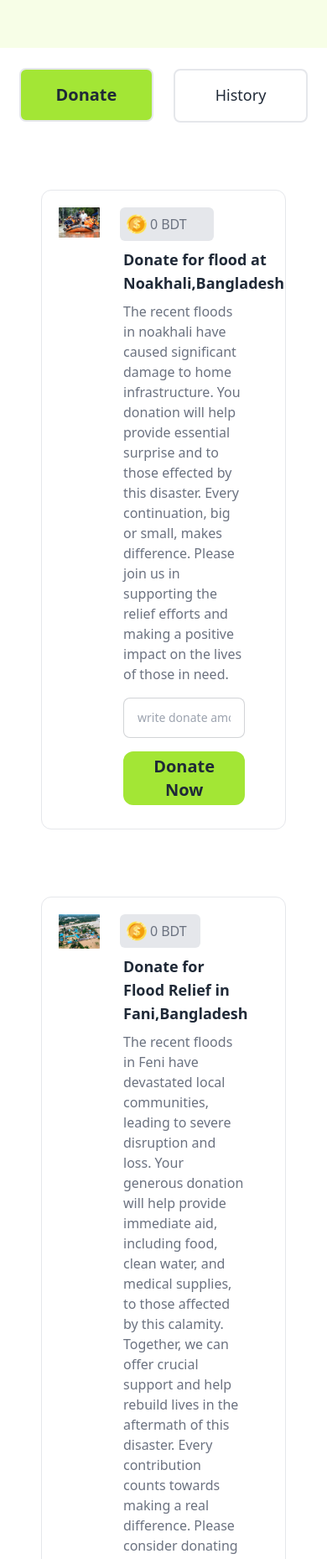
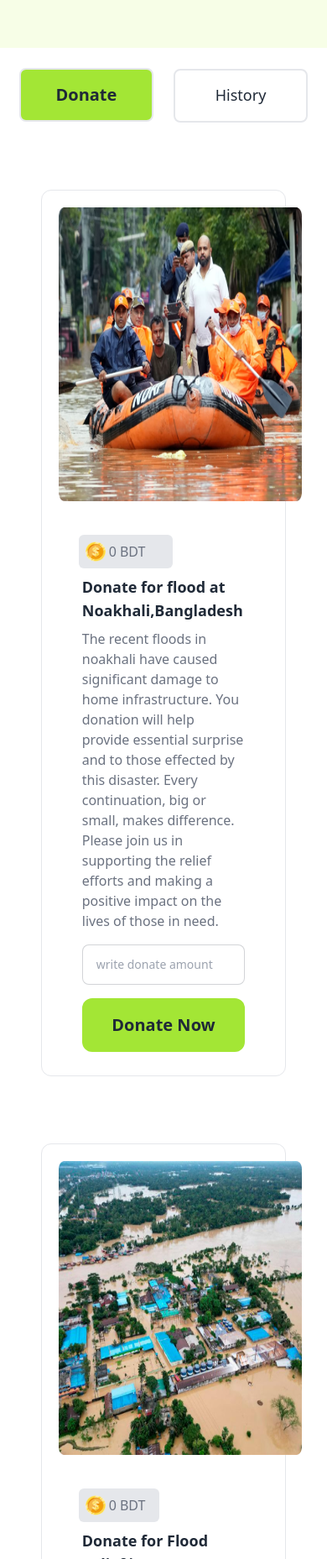
Before and after one commit to armandewan/b10-assigment5-dom-build-with-java, a plain HTML site: page index.html in a window 390 px wide. Shown: the part 143-2000 px from the top of the page at 84% size. Drawn offline with nearby package versions, Linux system fonts and the light colour scheme.

Commit message:
mobile responsive

```diff
--- a/index.html
+++ b/index.html
@@ -74,13 +74,13 @@
             <div id="donate-section">
                 <!-- fast card start -->
                 <section class=" w-9/12 border rounded-xl mt-20 mx-auto ">
-                    <div class="flex justify-between">
+                    <div class="flex flex-col lg:flex-row items-center justify-between">
                         <div>
-                            <img class="my-5 mx-5 "
+                            <img class="my-5 mx-5 h-[350px]"
                             src="images/noakhali.png"
                             alt="Album" />
                         </div>
-                        <div class="w-6/12 mx-12 my-5">
+                        <div class="lg:w-6/12 mx-12 my-5">
                             <!-- donate amount start -->
                             <div class=" bg-gray-200 max-w-28 rounded-md flex gap-1 mx-4 px-2 py-2 -ml-1">
                                 <img class="w-6 h-6" src="images/coin.png" alt="icon">
@@ -102,13 +102,13 @@
                  <!-- fast card end -->
                  <!-- second card start -->
                  <section class=" w-9/12 border rounded-xl mt-20 mx-auto ">
-                    <div class="flex justify-between">
+                    <div class="flex flex-col lg:flex-row items-center  justify-between">
                         <div>
-                            <img class="my-5 mx-5 "
+                            <img class="my-5 mx-5 h-[350px]"
                             src="images/feni.png"
                             alt="Album" />
                         </div>
-                        <div class="w-6/12 mx-12 my-5">
+                        <div class="lg:w-6/12 mx-12 my-5">
                             <!-- donate amount start -->
                             <div class=" bg-gray-200 w-24 rounded-md flex gap-1 mx-4 px-2 py-2 -ml-1">
                                 <img class="w-6 h-6" src="images/coin.png" alt="icon">
@@ -130,13 +130,13 @@
                  <!-- second card end -->
                  <!-- third card start -->
                  <section class=" w-9/12 border rounded-xl mt-20 mx-auto ">
-                    <div class="flex justify-between">
+                    <div class="flex flex-col lg:flex-row items-center justify-between">
                         <div>
-                            <img class="my-5 mx-5 "
+                            <img class="my-5 mx-5 h-[380px]"
                             src="images/quota-protest.png"
                             alt="Album" />
                         </div>
-                        <div class="w-6/12 mx-12 my-5">
+                        <div class="lg:w-6/12 mx-12 my-5">
                             <!-- donate amount start -->
                             <div class=" bg-gray-200 w-24 rounded-md flex gap-1 mx-4 px-2 py-2 -ml-1">
                                 <img class="w-6 h-6" src="images/coin.png" alt="icon">
```
